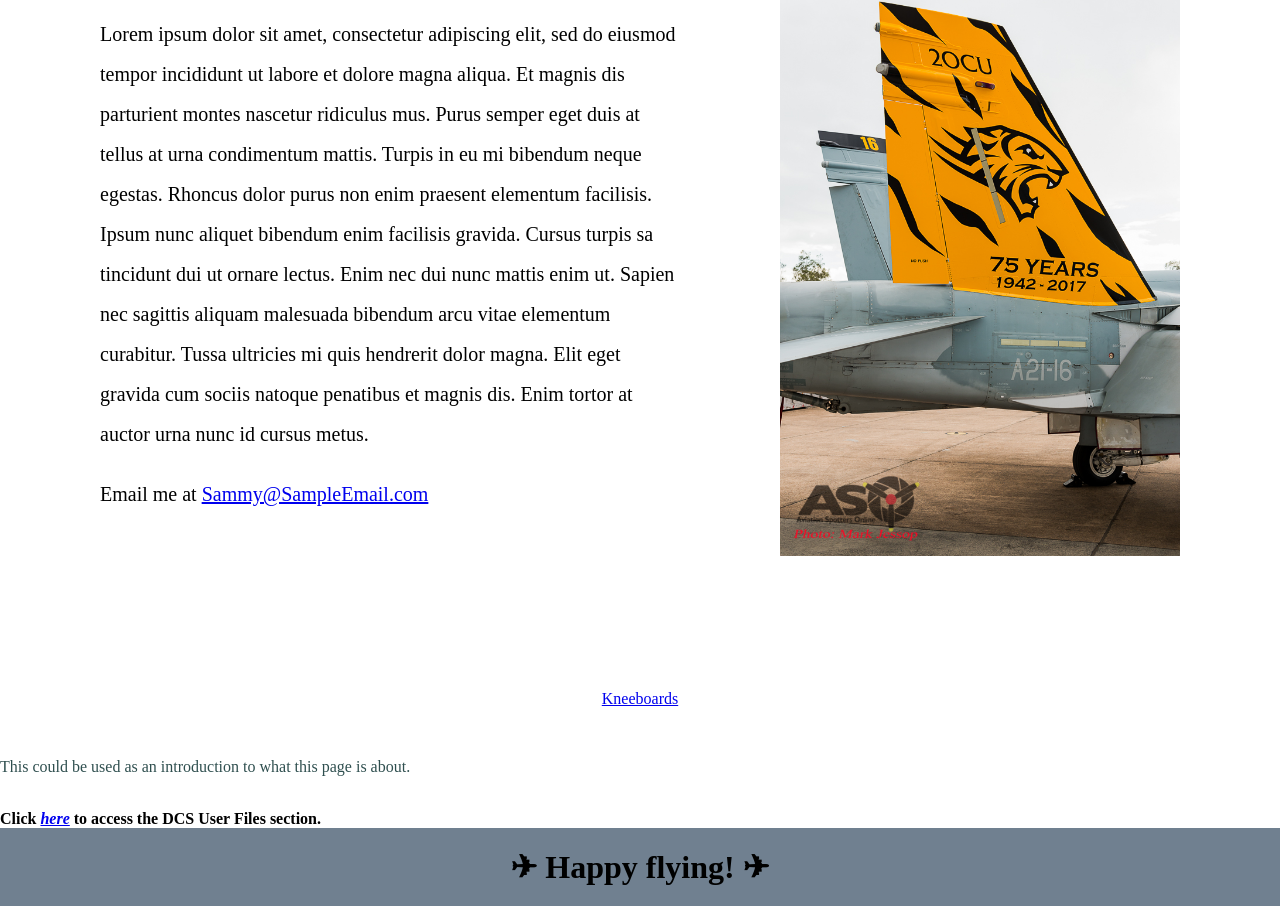
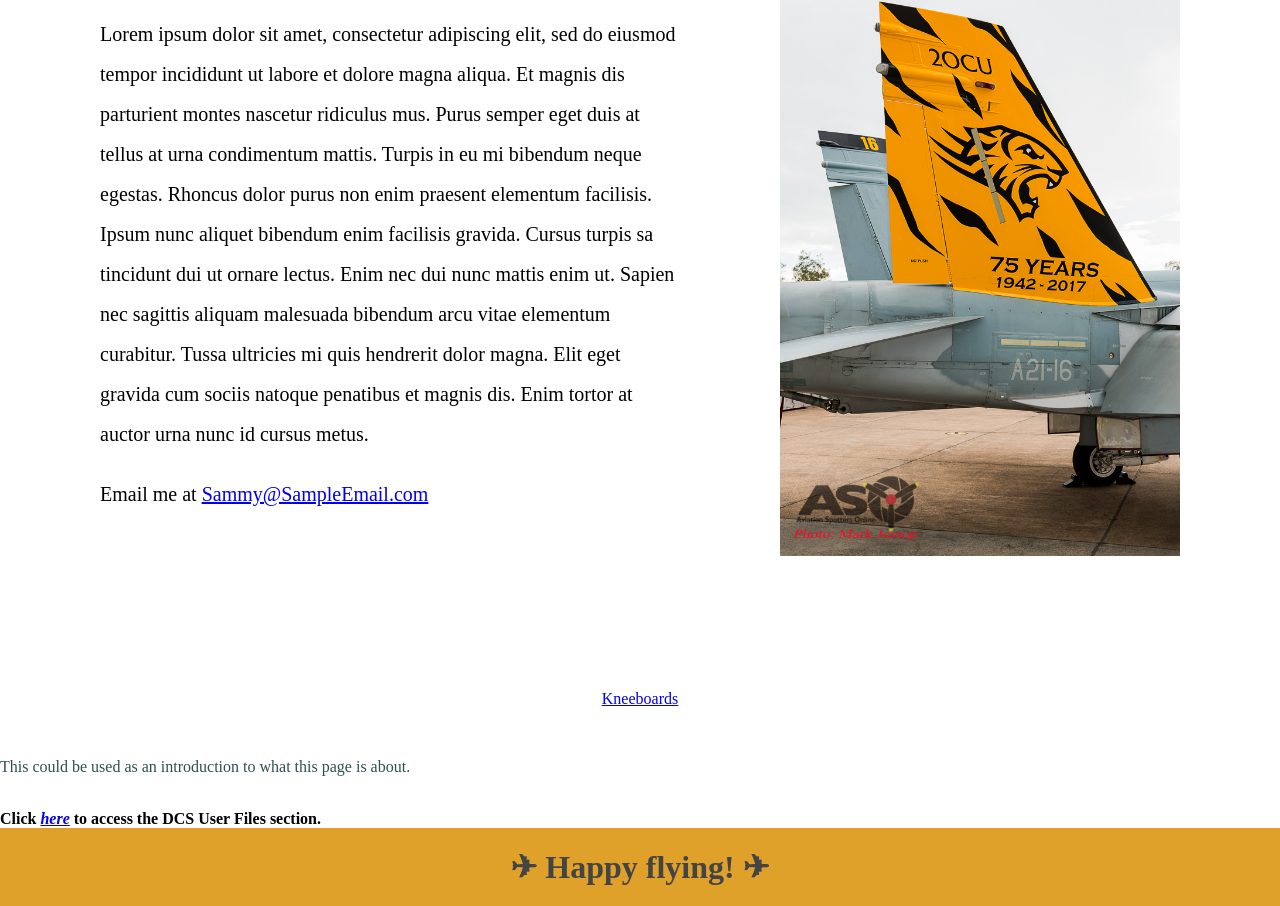
Before and after one commit to tyler27055/tyler27055.github.io, a plain HTML site: page index.html in a window 1280 px wide. Shown: the part 852-1758 px from the top of the page. Drawn offline with Linux system fonts and the light colour scheme.

Commit message:
Update index.html

```diff
--- a/index.html
+++ b/index.html
@@ -43,8 +43,8 @@
 <br>
 
 <!--Footer-->
-<footer style="height:auto; background-color:slategray">
-    <h1 style="color:black; padding:20px; margin:0; text-align:center";>&#9992; Happy flying! &#9992;</h1>
+<footer style="height:auto; background-color:rgb(224, 161, 43)">
+    <h1 style="color:rgb(68, 68, 68); padding:20px; margin:0; text-align:center";>&#9992; Happy flying! &#9992;</h1>
   </footer>
 
 </body>
```
